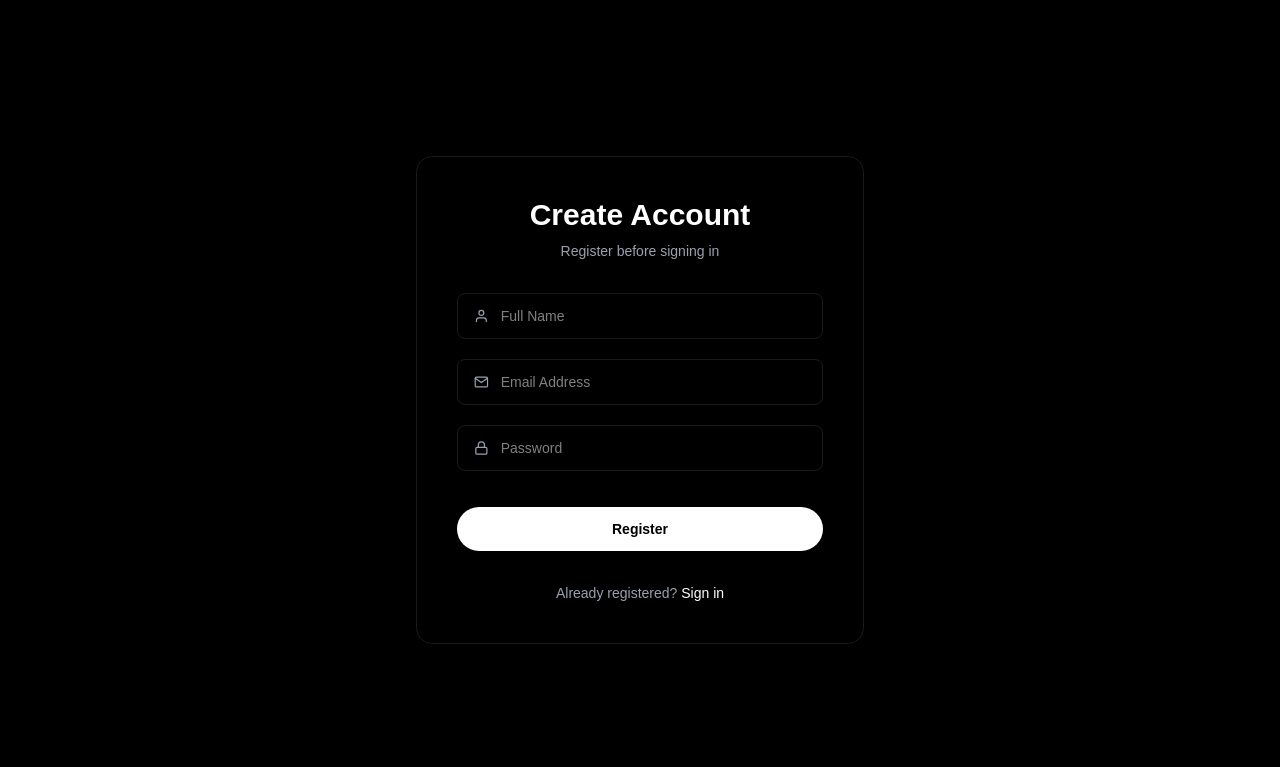
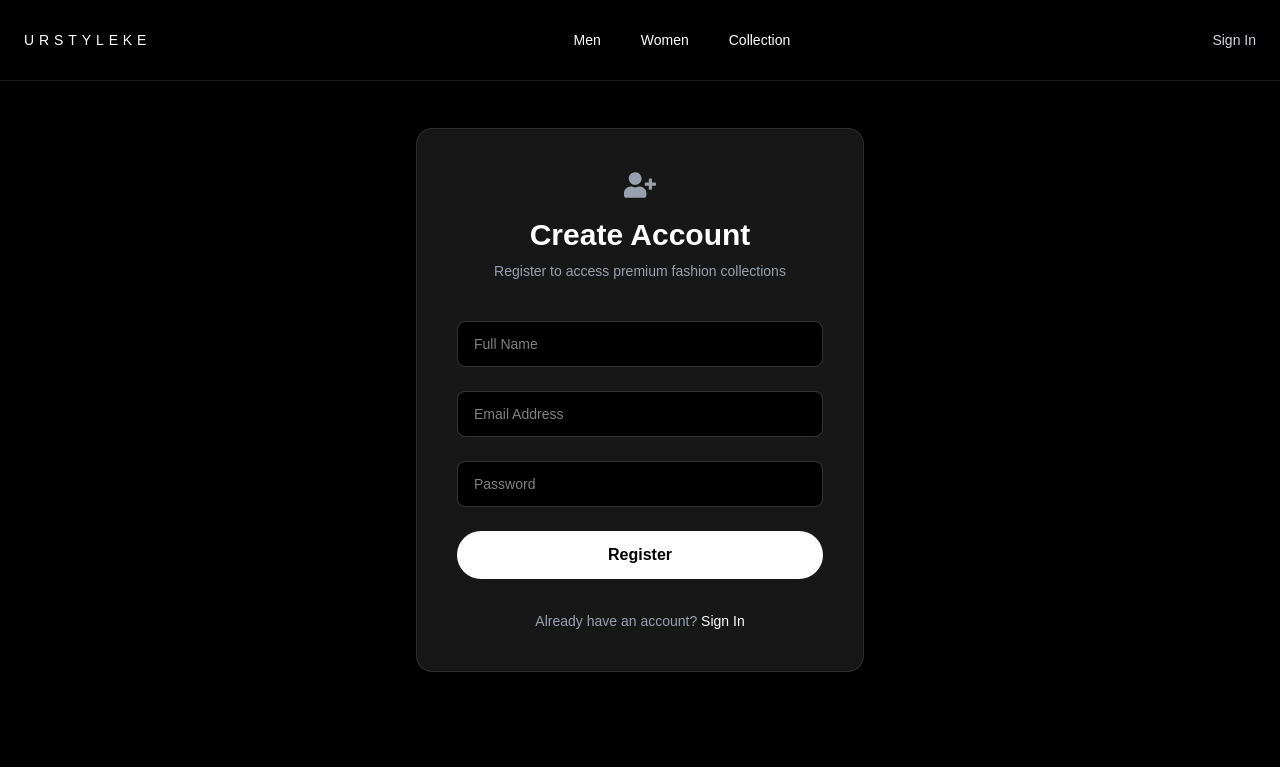
Before and after one commit to Griffinsshem/urstyleke2, a Next.js app in the folder frontend/: page /register in a window 1280 px wide. Shown: the top 767 px of the page. Built offline with nearby package versions, Linux system fonts and the light colour scheme.

Commit message:
feat(auth): add premium register page with signup flow

```diff
--- a/frontend/src/app/register/page.jsx
+++ b/frontend/src/app/register/page.jsx
@@ -1,62 +1,92 @@
 "use client";
 
+import { useState } from "react";
+import Navbar from "@/components/Navbar";
+import Footer from "@/components/Footer";
 import Link from "next/link";
-import { FiUser, FiMail, FiLock } from "react-icons/fi";
+import { FaUserPlus } from "react-icons/fa";
 
 export default function RegisterPage() {
+  const [name, setName] = useState("");
+  const [email, setEmail] = useState("");
+  const [password, setPassword] = useState("");
+
+  const handleRegister = (e) => {
+    e.preventDefault();
+
+    // TEMP: frontend-only (backend comes later)
+    alert("Account created successfully. Please sign in.");
+    window.location.href = "/signin";
+  };
+
   return (
-    <section className="min-h-screen bg-black text-white flex items-center justify-center px-6">
-      <div className="w-full max-w-md border border-white/10 rounded-2xl p-10">
-        <h1 className="text-3xl font-bold text-center mb-2">
-          Create Account
-        </h1>
-        <p className="text-gray-400 text-center mb-8 text-sm">
-          Register before signing in
+    <section className="min-h-screen bg-black text-white pt-32 px-6">
+      <Navbar />
+
+      <div className="max-w-md mx-auto bg-neutral-900 border border-white/10 rounded-2xl p-10">
+        {/* Header */}
+        <div className="text-center mb-10">
+          <FaUserPlus className="mx-auto mb-4 text-gray-400 w-8 h-8" />
+          <h1 className="text-3xl font-bold mb-2">Create Account</h1>
+          <p className="text-gray-400 text-sm">
+            Register to access premium fashion collections
           </p>
+        </div>
 
-        <form className="space-y-5">
-          <div className="flex items-center gap-3 border border-white/10 rounded-lg px-4 py-3">
-            <FiUser className="text-gray-400" />
+        {/* Form */}
+        <form onSubmit={handleRegister} className="space-y-6">
           <input
             type="text"
             placeholder="Full Name"
-              className="bg-transparent outline-none w-full text-sm"
+            required
+            value={name}
+            onChange={(e) => setName(e.target.value)}
+            className="w-full bg-black border border-white/20 rounded-lg px-4 py-3
+            text-sm focus:outline-none focus:border-white transition"
           />
-          </div>
 
-          <div className="flex items-center gap-3 border border-white/10 rounded-lg px-4 py-3">
-            <FiMail className="text-gray-400" />
           <input
             type="email"
             placeholder="Email Address"
-              className="bg-transparent outline-none w-full text-sm"
+            required
+            value={email}
+            onChange={(e) => setEmail(e.target.value)}
+            className="w-full bg-black border border-white/20 rounded-lg px-4 py-3
+            text-sm focus:outline-none focus:border-white transition"
           />
-          </div>
 
-          <div className="flex items-center gap-3 border border-white/10 rounded-lg px-4 py-3">
-            <FiLock className="text-gray-400" />
           <input
             type="password"
             placeholder="Password"
-              className="bg-transparent outline-none w-full text-sm"
+            required
+            value={password}
+            onChange={(e) => setPassword(e.target.value)}
+            className="w-full bg-black border border-white/20 rounded-lg px-4 py-3
+            text-sm focus:outline-none focus:border-white transition"
           />
-          </div>
 
           <button
             type="submit"
-            className="w-full mt-4 py-3 rounded-full bg-white text-black text-sm font-semibold hover:opacity-90 transition"
+            className="w-full py-3 rounded-full bg-white text-black
+            font-semibold hover:scale-[1.02] transition"
           >
             Register
           </button>
         </form>
 
+        {/* Footer */}
         <p className="text-center text-sm text-gray-400 mt-8">
-          Already registered?{" "}
-          <Link href="/login" className="text-white hover:underline">
-            Sign in
+          Already have an account?{" "}
+          <Link
+            href="/signin"
+            className="text-white hover:underline transition"
+          >
+            Sign In
           </Link>
         </p>
       </div>
+
+      <Footer />
     </section>
   );
 }
```
Lines whose indentation alone changed are shown as unchanged.
